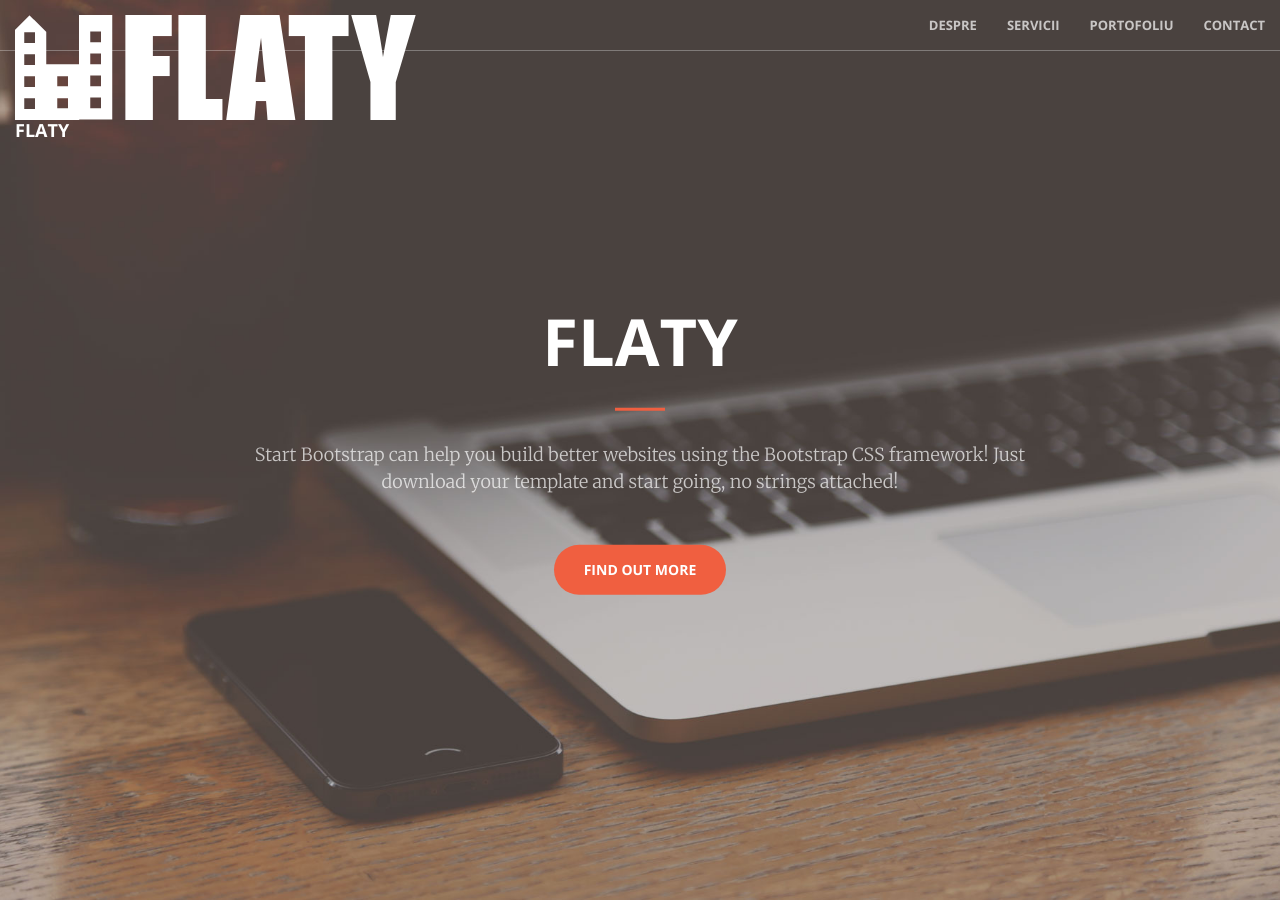
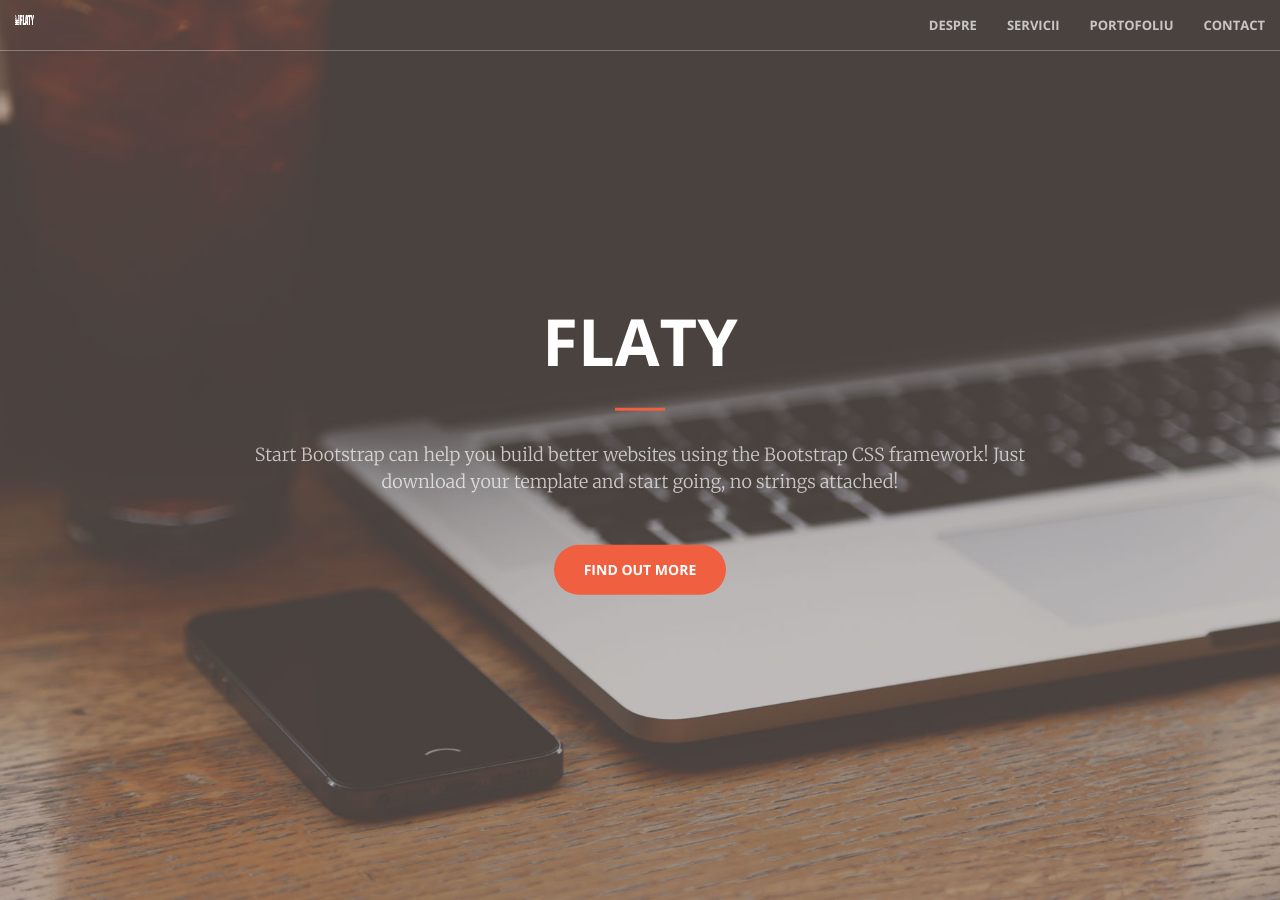
Before and after one commit to rptoma/Flaty-landing-page-2, a Jekyll site: the page built from index.html, in a window 1280 px wide and 900 px high. Built offline with Jekyll 4.4.1, drawn with Linux system fonts in a browser that asks for light colours.

Commit message:
Updated '_includes/nav.html' via CloudCannon

```diff
--- a/_includes/nav.html
+++ b/_includes/nav.html
@@ -8,7 +8,7 @@
                 <span class="icon-bar"></span>
                 <span class="icon-bar"></span>
             </button>
-            <a class="navbar-brand page-scroll" href="#page-top"><img src="img/logo.png" alt="Flaty">FLATY</a>
+            <a class="navbar-brand page-scroll" href="#page-top"><img src="img/logo.png" alt="Flaty" style="height: 50%;width: 50%;"></a>
         </div>
 
         <!-- Collect the nav links, forms, and other content for toggling -->
```
